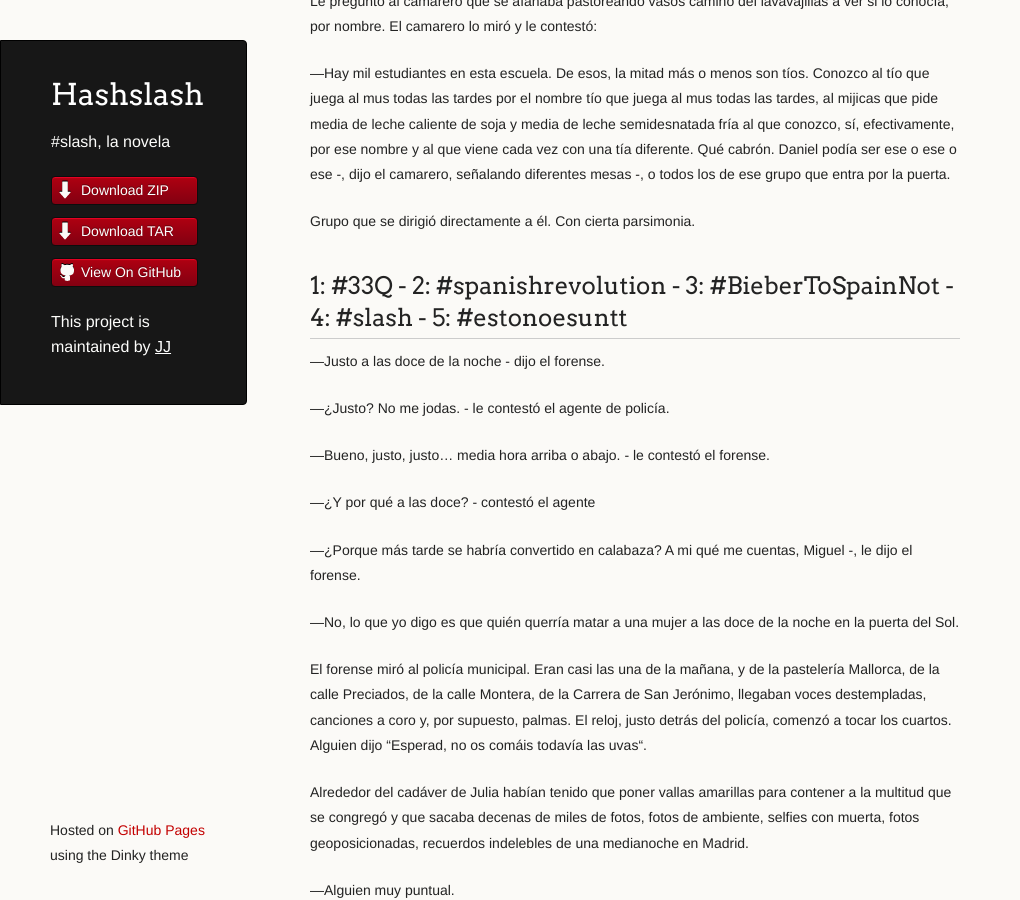
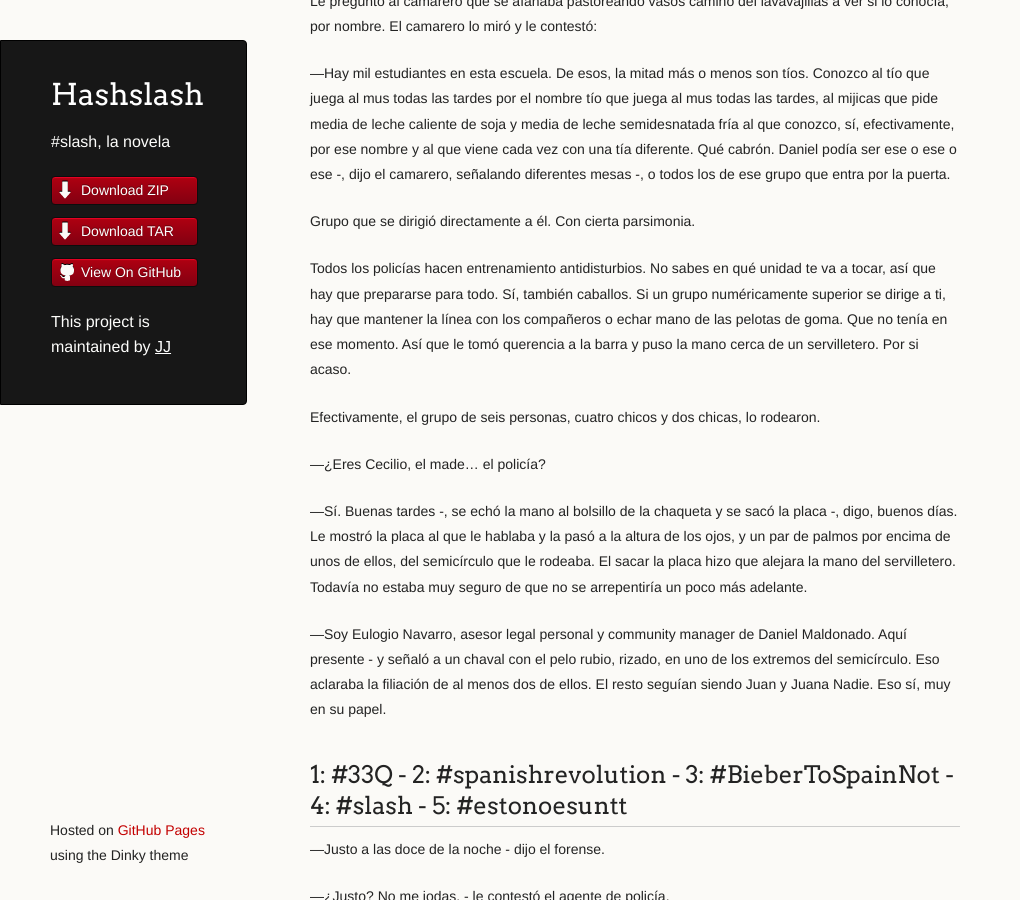
Before and after one commit to JJ/HashSlash, a Jekyll site: the page built from texto/HashSlash.md, in a window 1280 px wide and 900 px high, scrolled down 64954 px. Shown: the whole window, without its empty margins (0-1020 px from the left). Built offline with Jekyll 4.4.1, drawn with Linux system fonts in a browser that asks for light colours.

Commit message:
Sync texto/HashSlash.md from master to gh-pages

```diff
--- a/texto/HashSlash.md
+++ b/texto/HashSlash.md
@@ -3310,6 +3310,34 @@ grupo que entra por la puerta.
 
 Grupo que se dirigió directamente a él. Con cierta parsimonia.
 
+Todos los policías hacen entrenamiento antidisturbios. No sabes en qué
+unidad te va a tocar, así que hay que prepararse para todo. Sí,
+también caballos. Si un grupo numéricamente superior se dirige a ti,
+hay que mantener la línea con los compañeros o echar mano de las
+pelotas de goma. Que no tenía en ese momento. Así que le tomó
+querencia a la barra y puso la mano cerca de un servilletero. Por si
+acaso.
+
+Efectivamente, el grupo de seis personas, cuatro chicos y dos chicas,
+lo rodearon.
+
+—¿Eres Cecilio, el made... el policía?
+
+—Sí. Buenas tardes -, se echó la mano al bolsillo de la chaqueta y se
+sacó la placa -, digo, buenos días. Le mostró la placa al que le
+hablaba y la pasó a la altura de los ojos, y un par de palmos por
+encima de unos de ellos, del semicírculo que le rodeaba. El sacar la
+placa hizo que alejara la mano del servilletero. Todavía no estaba muy
+seguro de que no se arrepentiría un poco más adelante.
+
+—Soy Eulogio Navarro, asesor legal personal y community manager de
+Daniel Maldonado. Aquí presente - y señaló a un chaval con el pelo
+rubio, rizado, en uno de los extremos del semicírculo. Eso aclaraba la
+filiación de al menos dos de ellos. El resto seguían siendo Juan y
+Juana Nadie. Eso sí, muy en su papel.
+
+
+
 1: #33Q - 2: #spanishrevolution - 3: #BieberToSpainNot - 4: #slash - 5: #estonoesuntt
 ---
 
```
